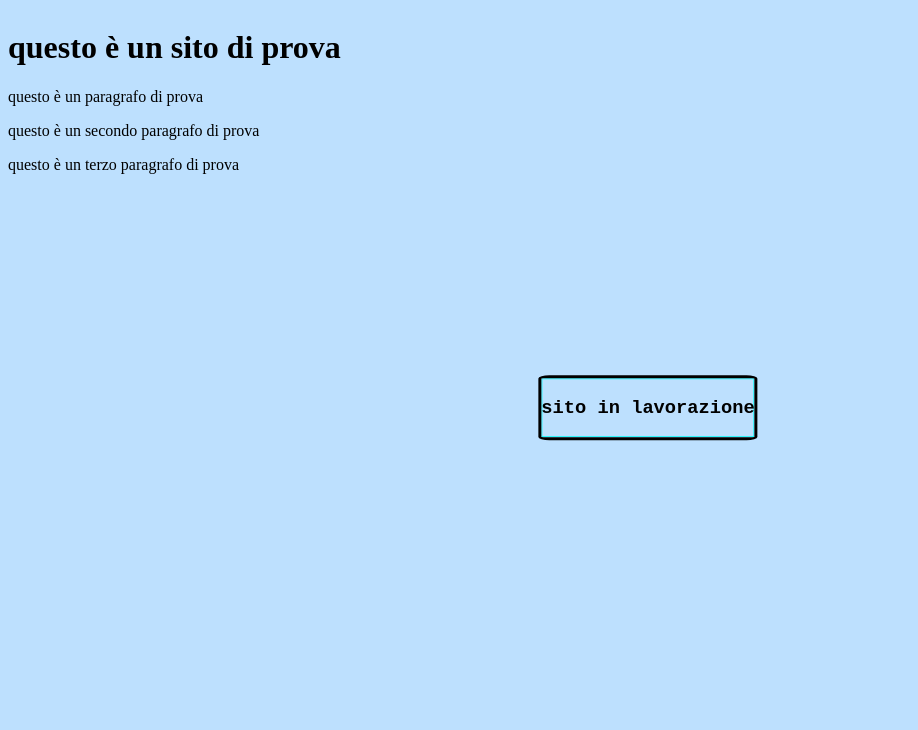
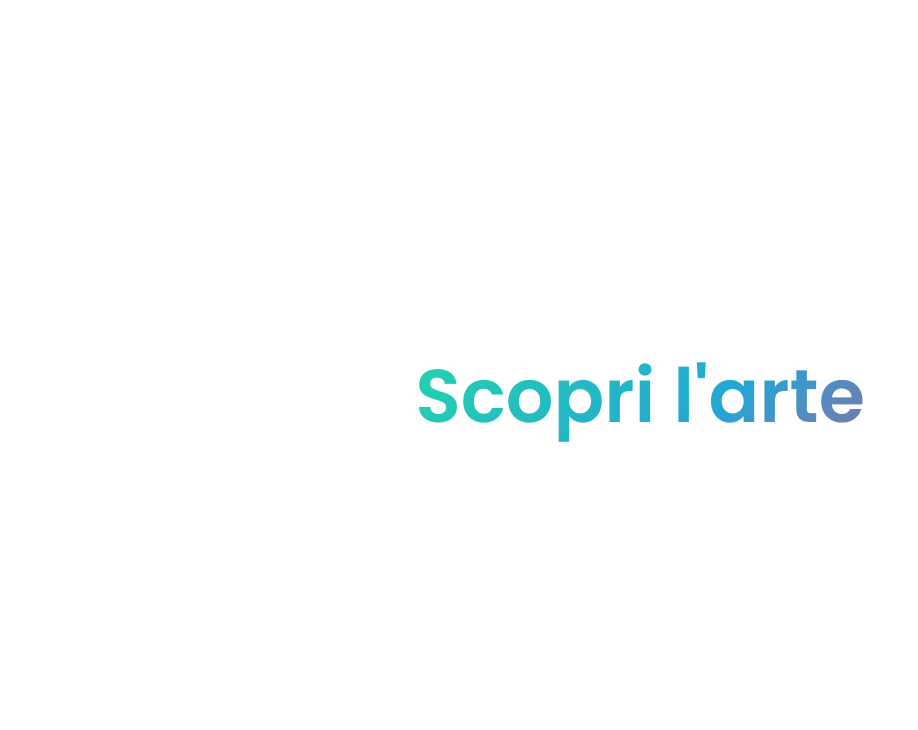
Before and after one commit to BelalBvc/SitoProva, a plain HTML site: page index.html in a window 1280 px wide. Shown: the whole page, without its empty margins (0-918 px from the left). Drawn offline with Linux system fonts and the light colour scheme.

Commit message:
Update index.html

```diff
--- a/index.html
+++ b/index.html
@@ -1,59 +1,152 @@
 <!DOCTYPE html>
 <html lang="en">
 <head>
+    <link href="https://fonts.googleapis.com/css2?family=Poppins:wght@400;600&display=swap" rel="stylesheet">
     <meta charset="UTF-8">
     <meta name="viewport" content="width=device-width, initial-scale=1.0">
     <title>Document</title>
 
     <style>
-    body{
-        background-color: #BDE0FE;
+        .bodyciao {
+            background-image: transparent;
             width: 100%;
-        height: 100dvh;
-        position: absolute;
+            height: 100vh; /* Usa vh per una visualizzazione reattiva */
+            margin: 0; /* Rimuove margini predefiniti */
+            display: flex;
+            justify-content: center;
+            align-items: center;
+            transition: background-image 4s ease;
         }
+
+        /* Animazione per il gradiente di sfondo */
+        @keyframes gradient {
+            0% {
+                background-position: 0% 50%;
+            }
+            50% {
+                background-position: 100% 50%;
+            }
+            100% {
+                background-position: 0% 50%;
+            }
+        }
+
+        .bodyciao.ciao3 {
+            background: linear-gradient(100deg, #ffffff, #f9f8f1, #d07bbc, #6ea1d2);
+            background-size: 400% 400%;
+            animation: gradient 10s ease infinite;
+            transition: background-image 4s ease;
+        }
+
+        /* Stile del contenitore del messaggio */
         .contenitoreMess {
-        background-color: transparent;
+            background-color: white; /* Assicurati che il contenitore sia trasparente */
             width: fit-content;
             position: absolute;
+            border-radius: 8%;
+            top: 50%;
             left: 50%;
-        transform: translateX(-50%) translateY(-50%);
-        top: 50%;
-        border-style: solid;
-        border-color: black;
-        border-radius: 5%;
-        font-family: 'Courier New', Courier, monospace;
-        animation: 0.8;
-        overflow: hidden;
-        border-width: 1%;
-        box-shadow: inset 0 0 0 1px cyan;
-        transition: transform 0.2s ease; /* Rimuove la necessità di animare tutta l'area */
+            transform: translate(-50%, -50%);
+            font-family: 'Poppins', sans-serif;
+            font-size: 5vw; /* Usa unità relative per la dimensione del font */
+            padding: 10px;
+
+            color: white; /* Imposta il colore del testo */
+            transition: transform 10s ease, border-width 0.2s ease;
+            font-weight: lighter;
         }
 
-    .contenitoreMess:hover {
-        background-color: #FFC8DD;
-        transform: translateX(-50%) translateY(-50%) scale(1.2); /* Applica solo lo scaling senza influire sulla posizione */
-        transition: all .2s linear; /* Rende l'animazione fluida */
+        .contenitoreMess.ciao {
+            transition: 3s;
+
+
+        }
+    .contenitoreMess.ciaoHover{
+        transition: 3s;
+        background-color: white;
+        transform: translate(-50%,-50%) scale(1.1);
+        letter-spacing: 9px;
+        font-weight: bold;
+    }
+    .contenitoreMess > h5{
+        position: relative; /* Posizionamento assoluto rispetto al contenitore */
+    left: 50%;
+    top : -20%; /* Posiziona l'elemento al centro orizzontalmente */ /* Posiziona l'elemento al centro verticalmente */
+    transform: translate(-50%, -50%); /* Centra esattamente l'elemento (compensa metà della larghezza e altezza) */
+    text-align: center; /* Centra il testo all'interno dell'elemento */
+    }
+    .contenitoreMess > h4{
+        position: relative; /* Posizionamento assoluto rispetto al contenitore */
+    left: 50%;
+    top : 90%; /* Posiziona l'elemento al centro orizzontalmente */ /* Posiziona l'elemento al centro verticalmente */
+    transform: translate(-50%, -50%); /* Centra esattamente l'elemento (compensa metà della larghezza e altezza) */
+    text-align: center; /* Centra il testo all'interno dell'elemento */
     }
 
+        /* Effetto hover per il testo */
+        .contenitoreMess.ciao1 h3 {
+            text-align: center;
+            transition: background-position 2s ease;
+            background-image: linear-gradient(-45deg, #ee7752, #e73c7e, #23a6d5, #23d5ab);
+            background-size: 200% 200%; /* Maggiore dimensione per il gradiente */
+            background-position: 100% 100%; /* Gradiente inizialmente fuori dall'area del testo */
+            -webkit-background-clip: text; /* Rende il gradiente visibile solo sul testo */
+            background-clip: text;
+            color: transparent; /* Rende il testo trasparente per far vedere il gradiente */
+            animation: animateGradient 5s ease infinite;
+        }
 
+        /* Animazione per il gradiente del testo */
+        @keyframes animateGradient {
+            0% {
+                background-position: 0% 0%;
+            }
+            50% {
+                background-position: 100% 100%;
+            }
+            100% {
+                background-position: 0% 0%;
+            }
+        }
+
+        .contenitoreMess h3 {
+                 /* Elimina il margine predefinito di <h3> */
+        }
+
+        /* Rimuovi qualsiasi colore di sfondo per il contenitore durante l'hover */
+        .contenitoreMess.ciao1 {
+            background-color: transparent !important; /* Assicura che il contenitore non abbia sfondo */
+        }
     </style>
-
-<h1> questo è un sito di prova</h1>
-<p> questo è un paragrafo di prova</p>
-<p> questo è un secondo paragrafo di prova</p>
-<p> questo è un terzo paragrafo di prova</p>
 
 
 </head>
-<body>
-    <div class="contenitoreMess">
-     <h3>
-        sito in lavorazione
-     </h3>
+
+<body class="bodyciao" onload="ciao()">
 
 
+    <div class="contenitoreMess" onmouseover = "cambiaStile()">
+        <h5>Un colore</h5>
+        <script>
+function ciao(){
+    let divDaCambiare = document.querySelector(".contenitoreMess")
+    divDaCambiare.classList.add('ciao')
+            divDaCambiare.classList.add('ciao1')
+}
 
+         function cambiaStile(){
+
+            let divDaCambiare = document.querySelector(".contenitoreMess")
+    divDaCambiare.classList.add('ciao')
+            divDaCambiare.classList.add('ciaoHover')
+
+            let BodyCambiaStile = document.querySelector(".bodyciao")
+            BodyCambiaStile.classList.add('ciao3')
+
+         }
+        </script>
+        <h3>Scopri l'arte</h3>
+        <h4> Alla volta</h4>
     </div>
 
 </body>
```
Lines whose indentation alone changed are shown as unchanged.
